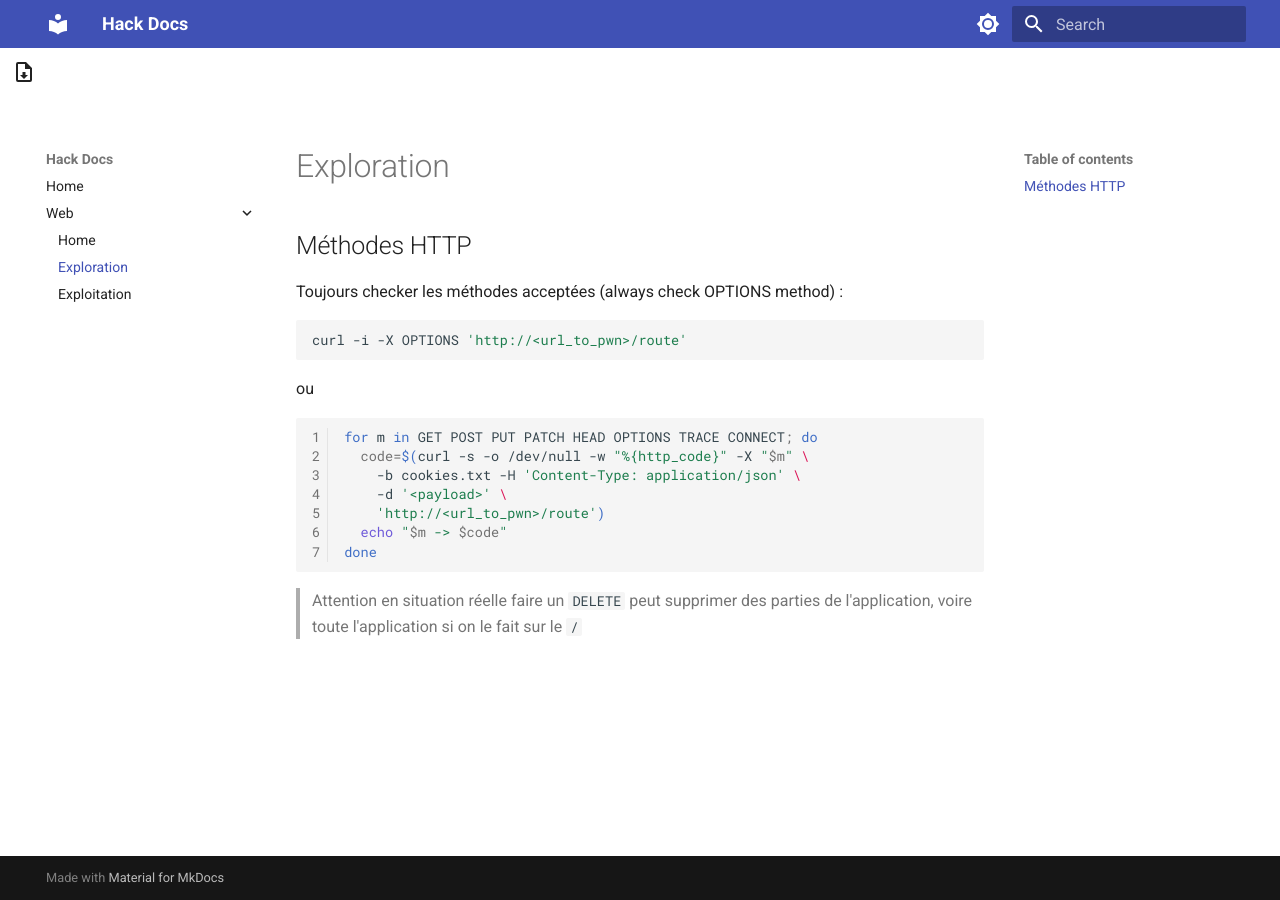
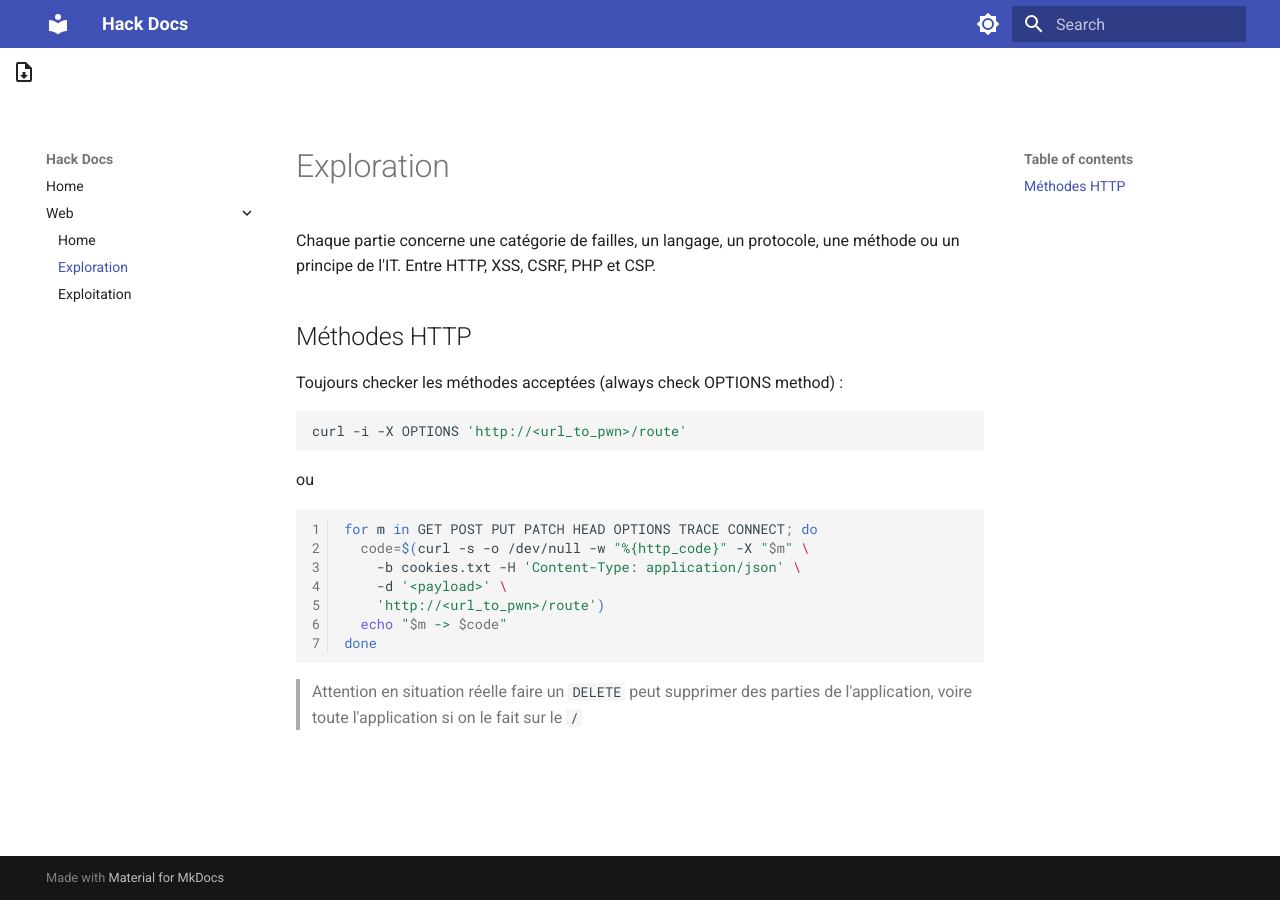
Before and after one commit to Lilierd/hack_docs, an MkDocs documentation site: the page built from docs/web/explo.md, in a window 1280 px wide. Built offline with MkDocs 1.6.1 and Material for MkDocs 9.7.7, drawn with Linux system fonts in a browser that asks for light colours.

Commit message:
snippets

```diff
--- /dev/null
+++ b/snippets/section.md
@@ -0,0 +1 @@
+Chaque partie concerne une catégorie de failles, un langage, un protocole, une méthode ou un principe de l'IT. Entre HTTP, XSS, CSRF, PHP et CSP.
```
Also changed, not shown: docs/web/explo.md (+1 -0 lines), docs/web/exploit.md (+1 -0 lines).
